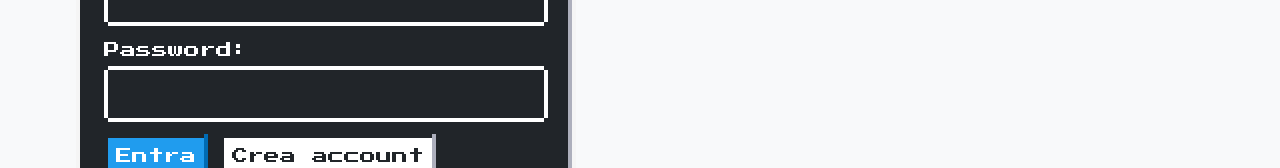
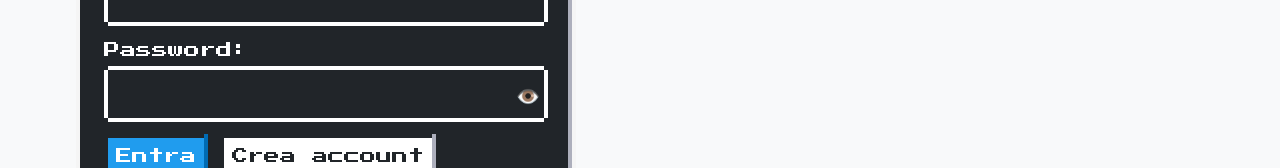
Before and after one commit to enaikey00/Poesie, a Next.js app: page /login in a window 1280 px wide. Shown: the part 266-434 px from the top of the page. Built offline with nearby package versions, Linux system fonts and the light colour scheme; no server answers.

Commit message:
security

```diff
--- a/app/login/page.js
+++ b/app/login/page.js
@@ -11,6 +11,7 @@ export default function Login() {
   const [isSignUp, setIsSignUp] = useState(false)
   const [error, setError] = useState('')
   const [loading, setLoading] = useState(false)
+  const [showPassword, setShowPassword] = useState(false)
 
   const { signIn, signUp } = useAuth()
   const router = useRouter()
@@ -77,14 +78,34 @@ export default function Login() {
 
           <div className="nes-field" style={{marginBottom: '1rem'}}>
             <label htmlFor="password">Password:</label>
+            <div style={{position: 'relative'}}>
               <input
-              type="password"
+                type={showPassword ? 'text' : 'password'}
                 id="password"
                 className="nes-input is-dark"
                 value={password}
                 onChange={(e) => setPassword(e.target.value)}
                 required
+                style={{paddingRight: '3rem'}}
               />
+              <button
+                type="button"
+                onClick={() => setShowPassword(!showPassword)}
+                style={{
+                  position: 'absolute',
+                  right: '0.5rem',
+                  top: '50%',
+                  transform: 'translateY(-50%)',
+                  background: 'none',
+                  border: 'none',
+                  cursor: 'pointer',
+                  fontSize: '1.2rem',
+                }}
+                title={showPassword ? 'Nascondi password' : 'Mostra password'}
+              >
+                {showPassword ? '🙈' : '👁️'}
+              </button>
+            </div>
           </div>
 
           {error && (
--- a/app/mie-poesie/page.js
+++ b/app/mie-poesie/page.js
@@ -15,13 +15,14 @@ export default function MiePoesie() {
   const [loading, setLoading] = useState(true)
   const [error, setError] = useState('')
 
+  // Protezione: reindirizza al login se non autenticato
   useEffect(() => {
     if (!user) {
       router.push('/login')
       return
     }
     fetchMiePoesie()
-  }, [user])
+  }, [user, router])
 
   const fetchMiePoesie = async () => {
     try {
```
Also changed, not shown: app/poesie/[id]/page.js (+14 -2 lines), app/poesie/page.js (+20 -2 lines). Lines whose indentation alone changed are shown as unchanged.
